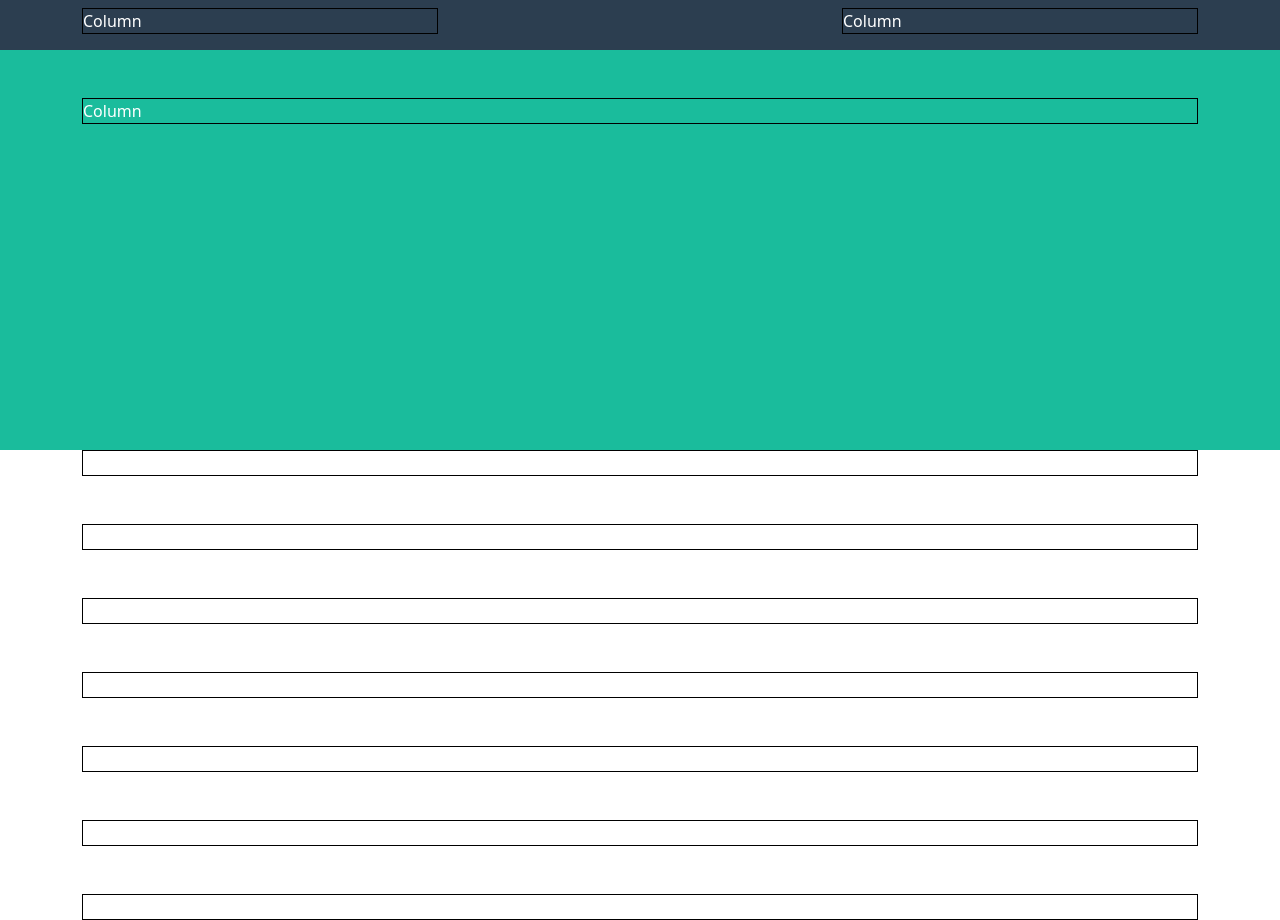
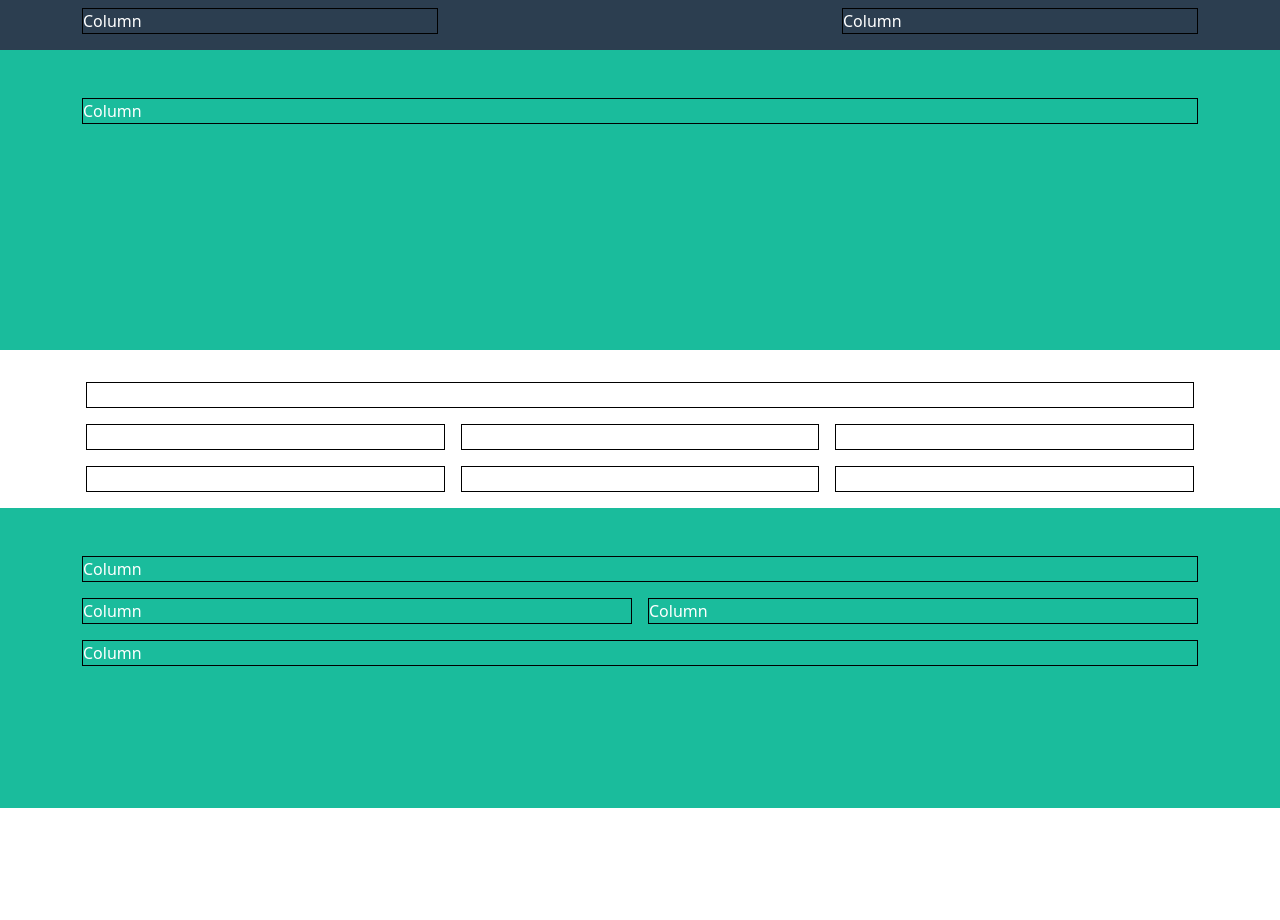
Before and after one commit to Saraesp/-html-css-bootstrap-freelancer, a plain HTML site: page index.html in a window 1280 px wide. After the commit the page ends 808 px from the top, so only its background shows below. Drawn offline with nearby package versions, Linux system fonts and the light colour scheme.

Commit message:
creazione blocco about

```diff
--- a/css/style.css
+++ b/css/style.css
@@ -16,5 +16,5 @@
 
 .background-green{
     background-color: rgba(26,188,156,255);
-    height: 400px
+    height: 300px
 }
--- a/index.html
+++ b/index.html
@@ -19,7 +19,7 @@
                       </div>
                   </div>
                   <div class="col-4 gy-2">
-                      <div class="border-black ">
+                      <div class="border-black">
                           Column
                       </div>
                   </div>
@@ -31,7 +31,7 @@
     <main>
         <div class="background-green">
             <div class="container">
-                <div class="row justify-content-between">
+                <div class="row">
                     <div class="col-12 gy-5">
                       <div class="border-black">
                          Column
@@ -41,49 +41,84 @@
             </div>
         </div>
 
-        <div class="background">
-            <div class="container">
-                <div class="row justify-content-between">
-                    <div class="col-12">
-                      <div class="border-black">
-                         Column
-                      </div>
-                  </div>
-                </div>
-                <div class="row justify-content-between">
-                    <div class="col-12 gy-5">
-                      <div class="border-black">
-                         Column
-                      </div>
-                  </div>
-                  <div class="col-12 gy-5">
+        <div class="container p-3">
+            <div class="row">
+                <!-- titolo -->
+                <div class="col-12 gy-3">
                     <div class="border-black">
                        Column
                     </div>
                 </div>
-                <div class="col-12 gy-5">
+            </div>
+            <!-- 6 blocchi -->
+            <div class="row row-cols-3 g-3 pt-3">
+                <div class="col">
+                    <div class="border-black ">
+                       Column
+                    </div>
+                </div>
+                <div class="col">
                     <div class="border-black">
                        Column
                     </div>
                 </div>
-                <div class="col-12 gy-5">
+                <div class="col">
                     <div class="border-black">
                        Column
                     </div>
                 </div>
-                <div class="col-12 gy-5">
+                <div class="col">
                     <div class="border-black">
                        Column
                     </div>
                 </div>
-                <div class="col-12 gy-5">
+                <div class="col">
                     <div class="border-black">
                        Column
                     </div>
                 </div>
+                <div class="col">
+                    <div class="border-black">
+                       Column
+                    </div>
                 </div>
             </div>
         </div>
+
+        <div class="background-green">
+            <div class="container">
+                <div class="row">
+                    <!-- titolo -->
+                    <div class="col-12 gy-5">
+                        <div class="border-black">
+                           Column
+                        </div>
+                    </div>
+                </div>
+                <!-- due colonne -->
+                <div class="row justify-content-between g-3 pt-3">
+                    <div class="col">
+                        <div class="border-black ">
+                           Column
+                        </div>
+                    </div>
+                    <div class="col">
+                        <div class="border-black">
+                           Column
+                        </div>
+                    </div>
+                </div>
+                <div class="row">
+                    <!-- titolo -->
+                    <div class="col-12 gy-3">
+                        <div class="border-black">
+                           Column
+                        </div>
+                    </div>
+                </div>
+            </div>
+        </div>
+
     </main>
 
     <footer></footer>
```
